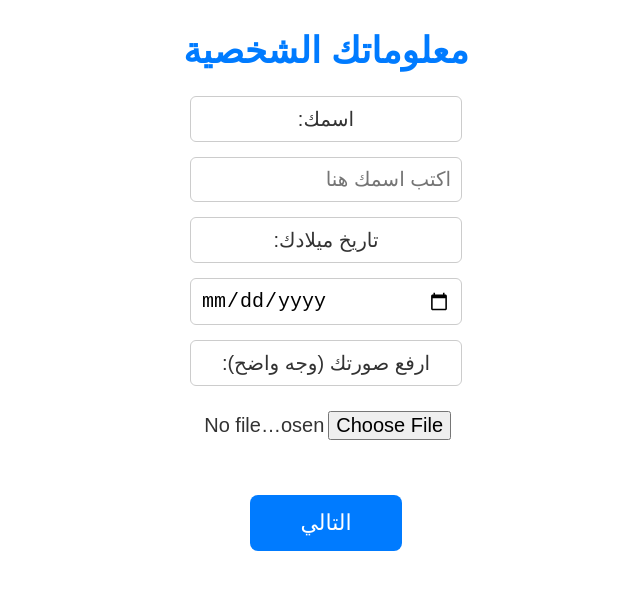
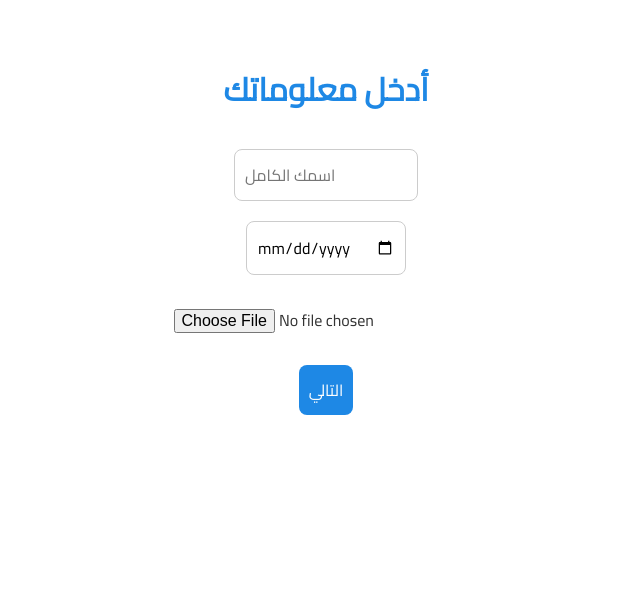
Before and after one commit to A96sl/Mustaqbali, a plain HTML site: page details.html in a window 1280 px wide. Shown: the whole page, without its empty margins (314-954 px from the left). Drawn offline with Linux system fonts and the light colour scheme.

Commit message:
details.html

```diff
--- a/details.html
+++ b/details.html
@@ -1,91 +1,54 @@
 <!DOCTYPE html>
-<html lang="ar" dir="rtl">
+<html lang="ar">
 <head>
   <meta charset="UTF-8">
   <title>معلوماتك الشخصية</title>
+  <link href="https://fonts.googleapis.com/css2?family=Cairo&display=swap" rel="stylesheet">
   <style>
     body {
-      margin: 0;
       font-family: 'Cairo', sans-serif;
-      background-color: white;
+      background-color: #ffffff;
       text-align: center;
+      padding: 30px;
       color: #333;
     }
-
     h1 {
-      margin-top: 30px;
-      font-size: 36px;
-      color: #007BFF;
+      color: #1e88e5;
+      margin-bottom: 20px;
     }
-
-    input, label {
-      display: block;
-      margin: 15px auto;
-      font-size: 20px;
+    input, button {
       padding: 10px;
+      margin: 10px;
+      border-radius: 8px;
       border: 1px solid #ccc;
-      border-radius: 6px;
-      width: 250px;
+      font-size: 16px;
+      font-family: 'Cairo', sans-serif;
     }
-
     input[type="file"] {
       border: none;
     }
-
-    .next-button {
-      margin-top: 30px;
-      padding: 15px 50px;
-      background: #007BFF;
+    button {
+      background-color: #1e88e5;
+      color: white;
       border: none;
-      border-radius: 8px;
-      font-size: 22px;
-      color: white;
       cursor: pointer;
       transition: 0.3s;
     }
-
-    .next-button:hover {
-      background: #0056b3;
+    button:hover {
+      background-color: #1565c0;
     }
   </style>
 </head>
 <body>
 
-  <h1>معلوماتك الشخصية</h1>
+  <h1>أدخل معلوماتك</h1>
 
-  <label>اسمك:</label>
-  <input type="text" id="userName" placeholder="اكتب اسمك هنا">
-
-  <label>تاريخ ميلادك:</label>
-  <input type="date" id="birthDate">
-
-  <label>ارفع صورتك (وجه واضح):</label>
-  <input type="file" id="userImage" accept="image/*">
-
-  <button class="next-button" onclick="goToResult()">التالي</button>
-
-  <script>
-    function goToResult() {
-      const name = document.getElementById('userName').value;
-      const birthDate = document.getElementById('birthDate').value;
-      const imageFile = document.getElementById('userImage').files[0];
-
-      if (!name  !birthDate  !imageFile) {
-        alert('رجاءً املأ جميع البيانات وارفع صورة!');
-        return;
-      }
-
-      // حفظ البيانات في sessionStorage
-      const reader = new FileReader();
-      reader.onload = function(e) {
-        sessionStorage.setItem("userName", name);
-        sessionStorage.setItem("birthDate", birthDate);
-        sessionStorage.setItem("userImage", e.target.result);
-        window.location.href = "result.html";
-      };
-      reader.readAsDataURL(imageFile);
-    }
-  </script>
+  <form action="result.html" method="get" enctype="multipart/form-data">
+    <input type="text" name="name" placeholder="اسمك الكامل" required><br>
+    <input type="date" name="birthdate" required><br>
+    <input type="file" name="photo" accept="image/*" required><br>
+    <button type="submit">التالي</button>
+  </form>
 
 </body>
 </html>
```
